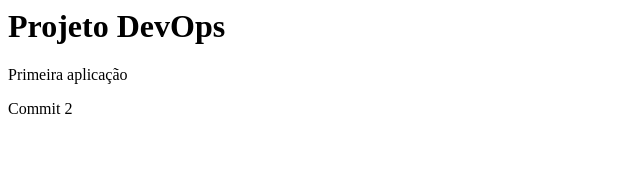
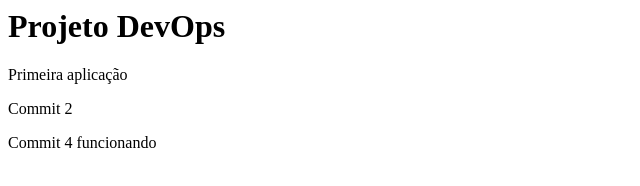
Before and after one commit to Keven-Freitas/projeto-devops, a plain HTML site: page index.html in a window 1280 px wide. Shown: the whole page, without its empty margins (0-640 px from the left). Drawn offline with Linux system fonts and the light colour scheme.

Commit message:
style: melhora organizacao do conteudo

```diff
--- a/index.html
+++ b/index.html
@@ -2,3 +2,5 @@
 <p>Primeira aplicação</p>
 
 <p>Commit 2</p>
+
+<p>Commit 4 funcionando</p>
```
